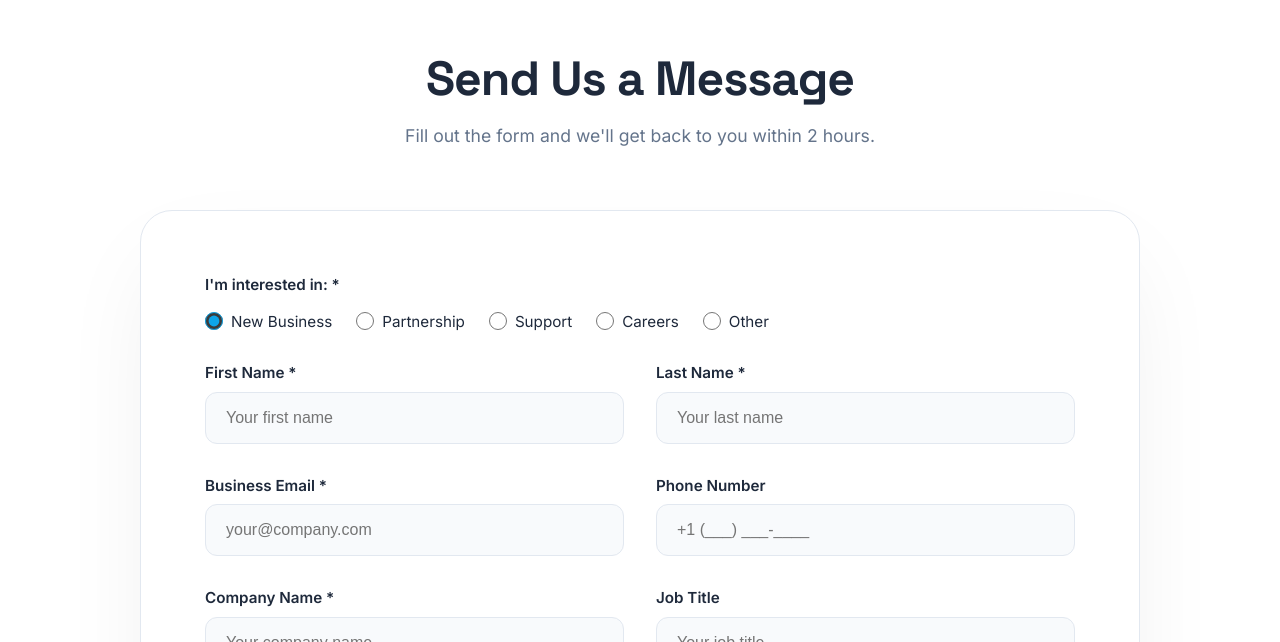
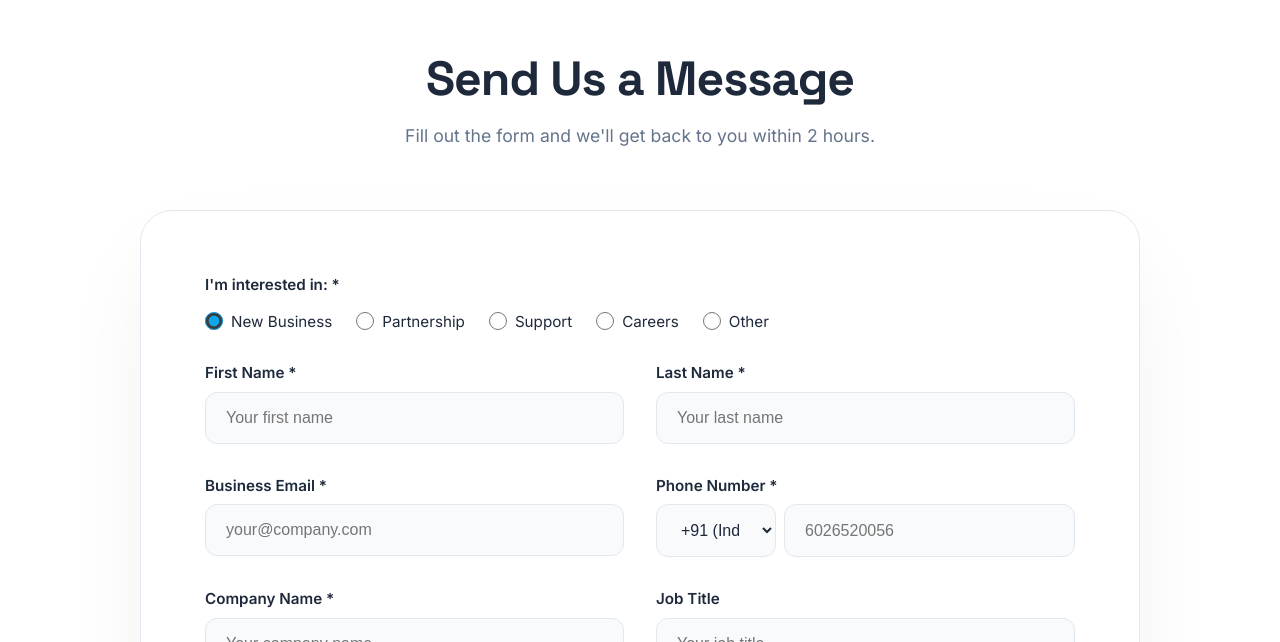
Before and after one commit to devr01499-ui/test-3, a Next.js app: page /contact in a window 1280 px wide. Shown: the part 2158-2800 px from the top of the page. Built offline with nearby package versions, Linux system fonts and the light colour scheme.

Commit message:
feat: optimize hero video, update contact info, and add form validation

```diff
--- a/src/app/contact/contact.module.css
+++ b/src/app/contact/contact.module.css
@@ -351,6 +351,20 @@
   transition: all 0.2s;
 }
 
+.phoneInputGroup {
+  display: flex;
+  gap: 0.5rem;
+}
+
+.countrySelect {
+  width: 120px;
+  flex-shrink: 0;
+}
+
+.phoneNumberInput {
+  flex-grow: 1;
+}
+
 .input:focus, .select:focus, .textarea:focus {
   outline: none;
   border-color: var(--primary);
--- a/src/app/contact/page.tsx
+++ b/src/app/contact/page.tsx
@@ -23,6 +23,7 @@ import {
   SendHorizontal
 } from "lucide-react";
 import { contactData } from "@/data/contact";
+import { countryCodes } from "@/data/countries";
 import styles from "./contact.module.css";
 
 const IconMap = ({ name, size = 24 }: { name: string; size?: number }) => {
@@ -60,7 +61,7 @@ export default function ContactPage() {
           interest: data.interest,
           name: `${data.firstName} ${data.lastName}`,
           email: data.email,
-          phone: data.phone,
+          phone: `${data.countryCode} ${data.phone}`,
           company: data.company,
           jobTitle: data.jobTitle,
           industry: data.industry,
@@ -116,14 +117,14 @@ export default function ContactPage() {
                 <div className={styles.quickIcon}><Phone size={20}/></div>
                 <div className={styles.quickText}>
                   <h4>Call Us</h4>
-                  <p>+1-800-BPO-HELP</p>
+                  <p>+91 6026520056</p>
                 </div>
               </div>
               <div className={styles.quickItem}>
                 <div className={styles.quickIcon}><Mail size={20}/></div>
                 <div className={styles.quickText}>
                   <h4>Email Us</h4>
-                  <p>sales@claritiy.com</p>
+                  <p>support@claritiy.com</p>
                 </div>
               </div>
               <div className={styles.quickItem}>
@@ -268,12 +269,35 @@ export default function ContactPage() {
 
               <div className={styles.formGroup}>
                 <label className={styles.label}>Business Email *</label>
-                <input type="email" name="email" className={styles.input} placeholder="your@company.com" required />
+                <input
+                  type="email"
+                  name="email"
+                  className={styles.input}
+                  placeholder="your@company.com"
+                  required
+                  pattern="[a-z0-9._%+-]+@[a-z0-9.-]+\.[a-z]{2,}$"
+                  title="Please enter a valid email address"
+                />
               </div>
 
               <div className={styles.formGroup}>
-                <label className={styles.label}>Phone Number</label>
-                <input type="tel" name="phone" className={styles.input} placeholder="+1 (___) ___-____" />
+                <label className={styles.label}>Phone Number *</label>
+                <div className={styles.phoneInputGroup}>
+                  <select name="countryCode" className={`${styles.select} ${styles.countrySelect}`} required defaultValue="+91">
+                    {countryCodes.map(c => (
+                      <option key={c.code} value={c.code}>{c.code} ({c.name})</option>
+                    ))}
+                  </select>
+                  <input
+                    type="tel"
+                    name="phone"
+                    className={`${styles.input} ${styles.phoneNumberInput}`}
+                    placeholder="6026520056"
+                    required
+                    pattern="[0-9]{8,15}"
+                    title="Please enter a valid phone number (8-15 digits)"
+                  />
+                </div>
               </div>
 
               <div className={styles.formGroup}>
--- a/src/app/resources/page.tsx
+++ b/src/app/resources/page.tsx
@@ -281,6 +281,8 @@ export default function ResourcesPage() {
                  placeholder="Enter your business email"
                  style={{ flexGrow: 1, padding: "1rem 1.5rem", borderRadius: "12px", border: "1px solid var(--border)", outline: "none" }}
                  required
+                 pattern="[a-z0-9._%+-]+@[a-z0-9.-]+\.[a-z]{2,}$"
+                 title="Please enter a valid email address"
                />
                <button type="submit" className="btn-modern-primary" style={{ padding: "1rem 2.5rem" }} disabled={subscribed}>
                  {subscribed ? "Subscribed! We will contact you soon." : "Subscribe"}
--- a/src/components/Home/HeroSection.tsx
+++ b/src/components/Home/HeroSection.tsx
@@ -28,7 +28,7 @@ export function HeroSection() {
           loop
           muted
           playsInline
-          preload="metadata"
+          preload="auto"
           poster="https://images.unsplash.com/photo-1451187580459-43490279c0fa?auto=format&fit=crop&q=80&w=1920"
           style={{
             position: "absolute",
--- a/src/components/Navigation/MobileMenu.tsx
+++ b/src/components/Navigation/MobileMenu.tsx
@@ -135,10 +135,10 @@ export function MobileMenu({ onClose }: MobileMenuProps) {
         <div className={styles.drawerFooter}>
           <div className={styles.footerContact}>
              <div className={styles.contactItem}>
-                <Phone size={18} /> <span>+1-800-BPO-HELP</span>
+                <Phone size={18} /> <span>+91 6026520056</span>
              </div>
              <div className={styles.contactItem}>
-                <Mail size={18} /> <span>sales@claritiy.com</span>
+                <Mail size={18} /> <span>support@claritiy.com</span>
              </div>
              <div className={styles.contactItem}>
                 <Globe size={18} /> <span>50+ Global Centers</span>
--- /dev/null
+++ b/src/data/countries.ts
@@ -0,0 +1,44 @@
+export const countryCodes = [
+  { code: "+1", name: "USA/Canada" },
+  { code: "+91", name: "India" },
+  { code: "+44", name: "UK" },
+  { code: "+61", name: "Australia" },
+  { code: "+49", name: "Germany" },
+  { code: "+33", name: "France" },
+  { code: "+81", name: "Japan" },
+  { code: "+86", name: "China" },
+  { code: "+7", name: "Russia" },
+  { code: "+55", name: "Brazil" },
+  { code: "+27", name: "South Africa" },
+  { code: "+971", name: "UAE" },
+  { code: "+65", name: "Singapore" },
+  { code: "+49", name: "Germany" },
+  { code: "+31", name: "Netherlands" },
+  { code: "+41", name: "Switzerland" },
+  { code: "+46", name: "Sweden" },
+  { code: "+47", name: "Norway" },
+  { code: "+45", name: "Denmark" },
+  { code: "+34", name: "Spain" },
+  { code: "+39", name: "Italy" },
+  { code: "+52", name: "Mexico" },
+  { code: "+54", name: "Argentina" },
+  { code: "+56", name: "Chile" },
+  { code: "+57", name: "Colombia" },
+  { code: "+63", name: "Philippines" },
+  { code: "+60", name: "Malaysia" },
+  { code: "+62", name: "Indonesia" },
+  { code: "+66", name: "Thailand" },
+  { code: "+84", name: "Vietnam" },
+  { code: "+82", name: "South Korea" },
+  { code: "+90", name: "Turkey" },
+  { code: "+92", name: "Pakistan" },
+  { code: "+880", name: "Bangladesh" },
+  { code: "+234", name: "Nigeria" },
+  { code: "+254", name: "Kenya" },
+  { code: "+20", name: "Egypt" },
+  { code: "+966", name: "Saudi Arabia" },
+  { code: "+974", name: "Qatar" },
+  { code: "+965", name: "Kuwait" },
+  { code: "+971", name: "United Arab Emirates" },
+  { code: "+64", name: "New Zealand" },
+];
```
Also changed, not shown: src/app/partnership/page.tsx (+9 -1 lines).
